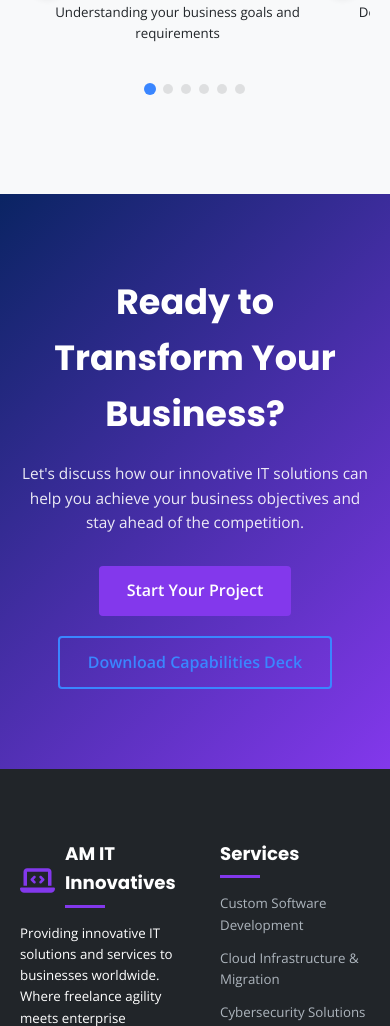
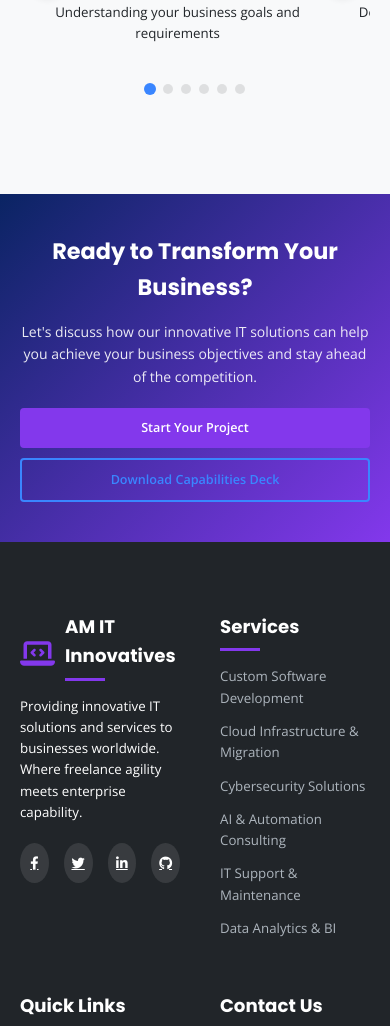
Before and after one commit to Darshmp/AM_IT, a Flask app: template templates/index.html in a window 390 px wide. Shown: the part 3184-4210 px from the top of the page. Run offline with Flask 3, Linux system fonts and the light colour scheme; the template is opened without the code that fills it, so the values that code supplies are empty.

Commit message:
index.html

```diff
--- a/templates/index.html
+++ b/templates/index.html
@@ -1262,6 +1262,47 @@
         display: flex;
     }
 }
+
+/* Mobile CTA Section Adjustments */
+@media (max-width: 768px) {
+    .cta {
+        padding: 50px 0; /* Reduced from 80px */
+    }
+
+    .cta h2 {
+        font-size: 1.8rem; /* Reduced from 2.5rem */
+        margin-bottom: 15px; /* Reduced from 20px */
+    }
+
+    .cta p {
+        font-size: 1rem; /* Reduced from 1.1rem */
+        margin-bottom: 20px; /* Reduced from 30px */
+    }
+
+    .cta-buttons {
+        gap: 10px; /* Reduced from 20px */
+    }
+
+    .cta-buttons .btn {
+        padding: 10px 20px; /* Reduced from 12px 28px */
+        font-size: 0.9rem; /* Reduced from 1rem */
+    }
+}
+
+@media (max-width: 576px) {
+    .cta {
+        padding: 40px 0; /* Further reduced for very small screens */
+    }
+
+    .cta h2 {
+        font-size: 1.6rem; /* Further reduced */
+    }
+
+    .cta-buttons {
+        flex-direction: column; /* Stack buttons vertically on very small screens */
+    }
+}
+
     </style>
 </head>
 <body>
@@ -1654,7 +1695,7 @@
   <div class="help-options">
     <a href="#contact" class="help-option"><i class="fas fa-envelope"></i> Email Us</a>
     <a href="tel:+15551234567" class="help-option"><i class="fas fa-phone"></i> Call Support</a>
-    <a href="#" class="help-option"><i class="fas fa-comment-dots"></i> Live Chat</a>
+    <a href="{{ url_for('live_chat') }}" class="help-option"><i class="fas fa-comment-dots"></i> Live Chat</a>
   </div>
 </div>
 <script>
@@ -1733,19 +1774,22 @@
     });
 
     // Enhanced Horizontal Scrolling with Navigation
+   // Enhanced Horizontal Scrolling with Navigation
 function setupHorizontalScrolling() {
     // Only initialize if on mobile view (screen width <= 768px)
     if (window.innerWidth > 768) return;
 
     const containers = [
-        document.querySelector('.services-grid'),
-        document.querySelector('.features'),
-        document.querySelector('.portfolio-grid'),
-        document.querySelector('.process-steps')
+        { container: document.querySelector('.services-grid'), name: 'services' },
+        { container: document.querySelector('.features'), name: 'features' },
+        { container: document.querySelector('.portfolio-grid'), name: 'portfolio' },
+        { container: document.querySelector('.process-steps'), name: 'process' }
     ];
 
-    containers.forEach(container => {
-        if (!container) return;
+    containers.forEach(({container, name}) => {
+        if (!container || container.parentNode.classList.contains('scroll-container')) {
+            return; // Skip if already initialized
+        }
 
         // Create navigation elements
         const wrapper = document.createElement('div');
@@ -1753,7 +1797,8 @@
         container.parentNode.insertBefore(wrapper, container);
         wrapper.appendChild(container);
 
-        // Add arrows
+        // Add arrows if they don't exist
+        if (!wrapper.querySelector('.scroll-arrow')) {
             const leftArrow = document.createElement('div');
             leftArrow.className = 'scroll-arrow left';
             leftArrow.innerHTML = '<i class="fas fa-chevron-left"></i>';
@@ -1763,10 +1808,13 @@
             rightArrow.className = 'scroll-arrow right';
             rightArrow.innerHTML = '<i class="fas fa-chevron-right"></i>';
             wrapper.appendChild(rightArrow);
-
-            // Add indicators
+        }
+
+        // Get all items in this container
         const items = container.querySelectorAll('.service-card, .feature, .portfolio-item, .step');
-            if (items.length > 1) {
+
+        // Add indicators if they don't exist and there are multiple items
+        if (items.length > 1 && !wrapper.querySelector('.scroll-indicators')) {
             const indicators = document.createElement('div');
             indicators.className = 'scroll-indicators';
             wrapper.appendChild(indicators);
@@ -1780,17 +1828,15 @@
 
             // Update indicators on scroll
             container.addEventListener('scroll', () => {
-                    const scrollPos = container.scrollLeft;
-                    const itemWidth = items[0].offsetWidth + parseInt(window.getComputedStyle(container).gap);
-                    const activeIndex = Math.round(scrollPos / itemWidth);
-
-                    document.querySelectorAll('.scroll-indicator').forEach((ind, idx) => {
-                        ind.classList.toggle('active', idx === activeIndex);
-                    });
+                updateScrollIndicators(container, items, indicators);
             });
         }
 
         // Arrow functionality
+        const leftArrow = wrapper.querySelector('.scroll-arrow.left');
+        const rightArrow = wrapper.querySelector('.scroll-arrow.right');
+
+        if (leftArrow && rightArrow) {
             leftArrow.addEventListener('click', () => {
                 container.scrollBy({
                     left: -container.offsetWidth * 0.8,
@@ -1804,10 +1850,12 @@
                     behavior: 'smooth'
                 });
             });
+        }
 
         // Indicator click functionality
-            if (items.length > 1) {
-                document.querySelectorAll('.scroll-indicator').forEach((indicator, index) => {
+        const indicators = wrapper.querySelector('.scroll-indicators');
+        if (indicators) {
+            indicators.querySelectorAll('.scroll-indicator').forEach((indicator, index) => {
                 indicator.addEventListener('click', () => {
                     const itemWidth = items[0].offsetWidth + parseInt(window.getComputedStyle(container).gap);
                     container.scrollTo({
@@ -1820,12 +1868,46 @@
     });
 }
 
-
+// Function to update scroll indicators
+function updateScrollIndicators(container, items, indicators) {
+    if (!indicators) return;
+
+    const scrollPos = container.scrollLeft;
+    const containerWidth = container.offsetWidth;
+    const itemWidth = items[0].offsetWidth + parseInt(window.getComputedStyle(container).gap);
+    const maxScroll = container.scrollWidth - containerWidth;
+
+    // Calculate active index based on scroll position
+    let activeIndex;
+    if (scrollPos <= 0) {
+        activeIndex = 0;
+    } else if (scrollPos >= maxScroll) {
+        activeIndex = items.length - 1;
+    } else {
+        activeIndex = Math.round(scrollPos / itemWidth);
+    }
+
+    // Update indicators
+    indicators.querySelectorAll('.scroll-indicator').forEach((ind, idx) => {
+        ind.classList.toggle('active', idx === activeIndex);
+    });
+}
+
+// Initialize on DOM load
+document.addEventListener('DOMContentLoaded', function() {
+    if (window.innerWidth <= 768) {
+        setupHorizontalScrolling();
+    }
+});
+
+// Handle resize events with debounce
+let resizeTimeout;
 window.addEventListener('resize', function() {
-    // Remove all existing scroll containers if we're now in desktop view
+    clearTimeout(resizeTimeout);
+    resizeTimeout = setTimeout(function() {
         if (window.innerWidth > 768) {
+            // Remove all scroll containers if we're now in desktop view
             document.querySelectorAll('.scroll-container').forEach(container => {
-            // Move the original content back to its parent
                 const originalContent = container.querySelector('.services-grid, .features, .portfolio-grid, .process-steps');
                 if (originalContent) {
                     container.parentNode.insertBefore(originalContent, container);
@@ -1833,9 +1915,38 @@ window.addEventListener('resize', function() {
                 }
             });
         } else {
-        // If we're in mobile view, reinitialize the scrolling
+            // Reinitialize scrolling for mobile
             setupHorizontalScrolling();
-    }
+
+            // Update indicators for all containers
+            document.querySelectorAll('.scroll-container').forEach(wrapper => {
+                const container = wrapper.querySelector('.services-grid, .features, .portfolio-grid, .process-steps');
+                if (container) {
+                    const items = container.querySelectorAll('.service-card, .feature, .portfolio-item, .step');
+                    const indicators = wrapper.querySelector('.scroll-indicators');
+                    updateScrollIndicators(container, items, indicators);
+                }
+            });
+        }
+    }, 250);
+});
+
+// Update indicators when scrolling ends (for smoother UX)
+document.addEventListener('DOMContentLoaded', function() {
+    document.querySelectorAll('.services-grid, .features, .portfolio-grid, .process-steps').forEach(container => {
+        let scrollEndTimer;
+        container.addEventListener('scroll', function() {
+            clearTimeout(scrollEndTimer);
+            scrollEndTimer = setTimeout(() => {
+                const wrapper = container.closest('.scroll-container');
+                if (wrapper) {
+                    const items = container.querySelectorAll('.service-card, .feature, .portfolio-item, .step');
+                    const indicators = wrapper.querySelector('.scroll-indicators');
+                    updateScrollIndicators(container, items, indicators);
+                }
+            }, 100);
+        });
+    });
 });
 
 document.addEventListener('DOMContentLoaded', function() {
```
Lines whose indentation alone changed are shown as unchanged.
